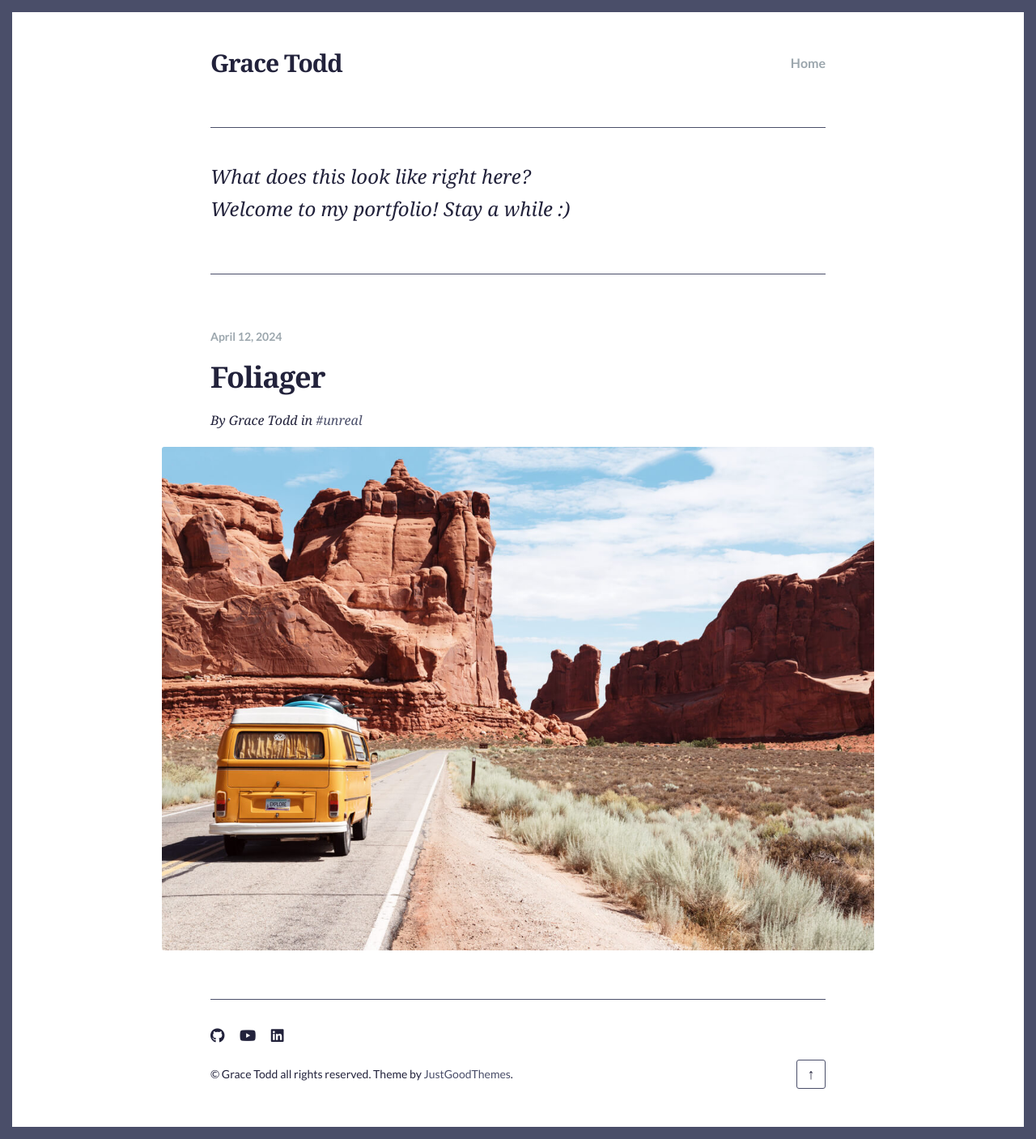
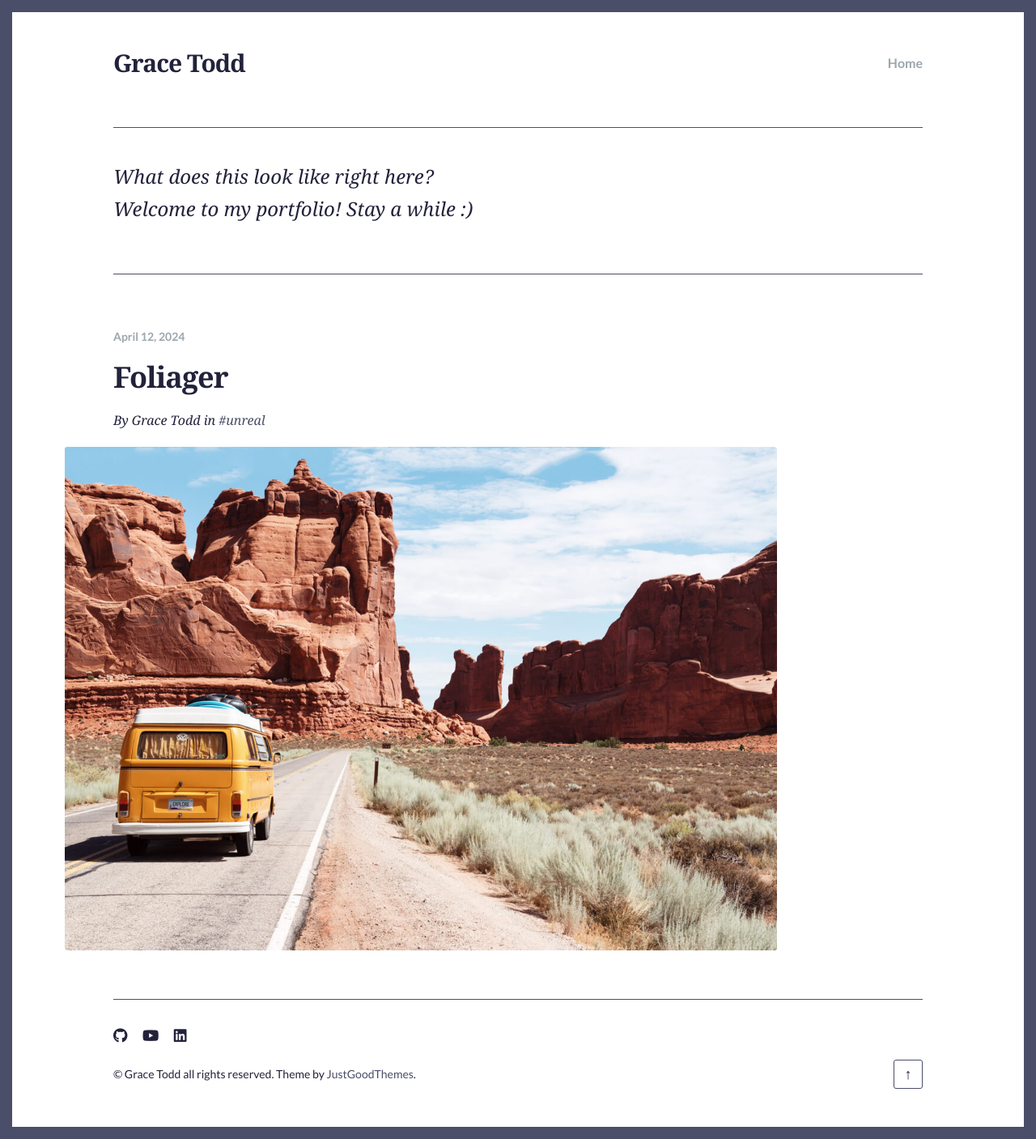
Before and after one commit to toddgr/toddgr.github.io, a Jekyll site: the page built from index.html, in a window 1280 px wide. Shown: the whole page at 81% size. Built offline with Jekyll 4.4.1, drawn with Linux system fonts in a browser that asks for light colours; some web fonts are replaced; the list of posts is cut into pages by our own code.

Commit message:
Increase max site width

```diff
--- a/_sass/_structure.scss
+++ b/_sass/_structure.scss
@@ -4,5 +4,5 @@
 
 .inner {
   margin: 0 auto;
-  max-width: 760px;
+  max-width: 1000px;
 }
```
